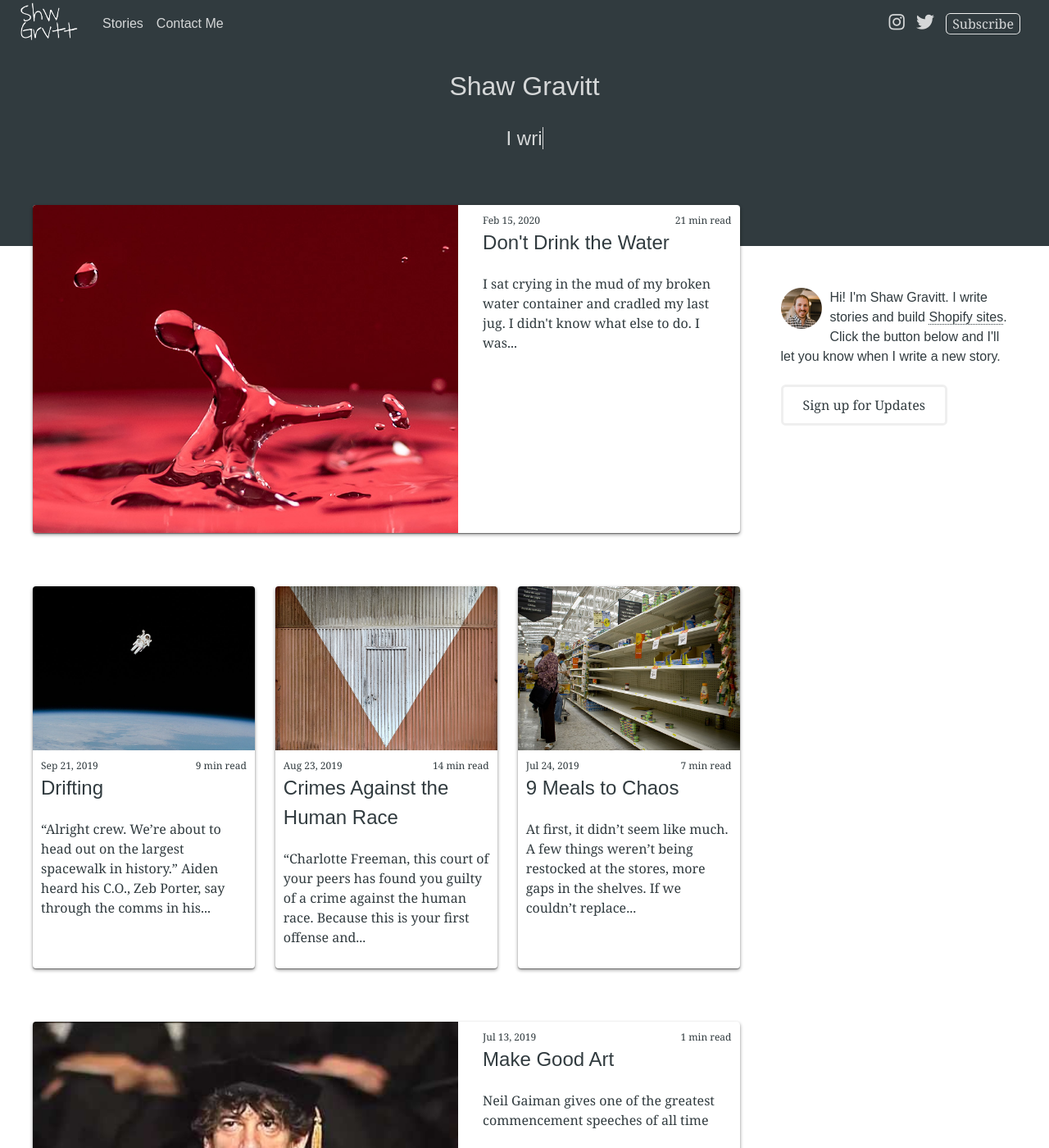
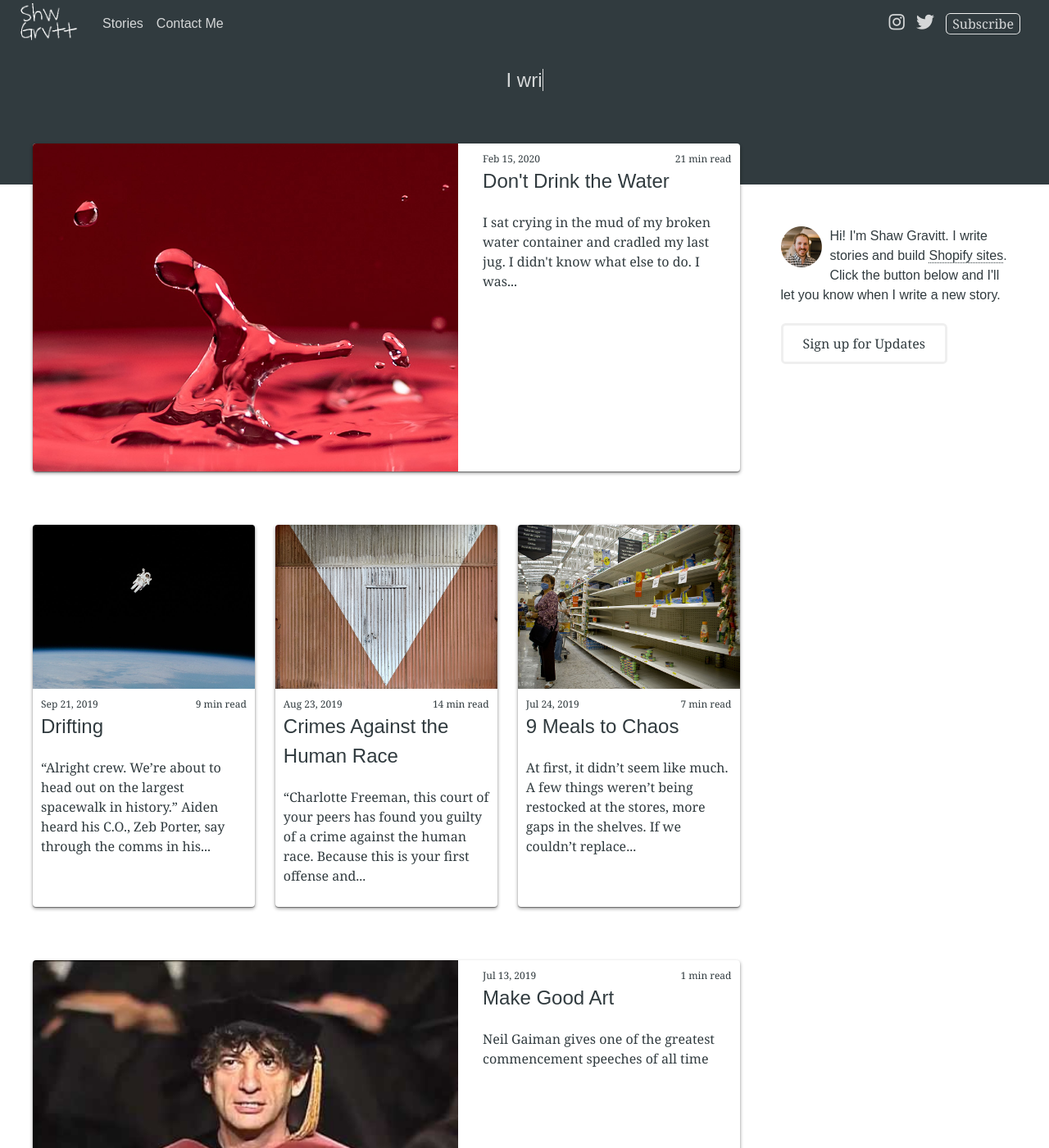
Before and after one commit to shawgravitt/shawgravitt.github.io, a Jekyll site: the page built from index.html, in a window 1280 px wide and 1400 px high. Shown: the whole window at 82% size. Built offline with Jekyll 4.4.1, drawn with Linux system fonts in a browser that asks for light colours; nearby versions of some CDN libraries.

Commit message:
header edits, logo correction

```diff
--- a/_includes/header.html
+++ b/_includes/header.html
@@ -6,7 +6,7 @@
 
   {% if page.url == "/" %}
     <div class="header-content">
-      <h1 class="title">
+      <h1 class="title visually-hidden">
         {{ page.title | default: "Shaw Gravitt" }}
       </h1>
       <h2>
@@ -28,7 +28,7 @@
     position: relative;
     max-height: 300px;
     {% if page.url == "/" %}
-      height: 350px;
+      height: 225px;
     {% endif %}
   }
 
--- a/_includes/site-nav.html
+++ b/_includes/site-nav.html
@@ -72,7 +72,7 @@
   .site-nav-content {
     position: relative;
   }
-  .nav-site-title {
+  .nav-site-title img {
     max-width: 70px;
   }
 
```
Also changed, not shown: images/shwgrvtt-logo copy.png (added), images/shwgrvtt-logo.png, 8 other files.
